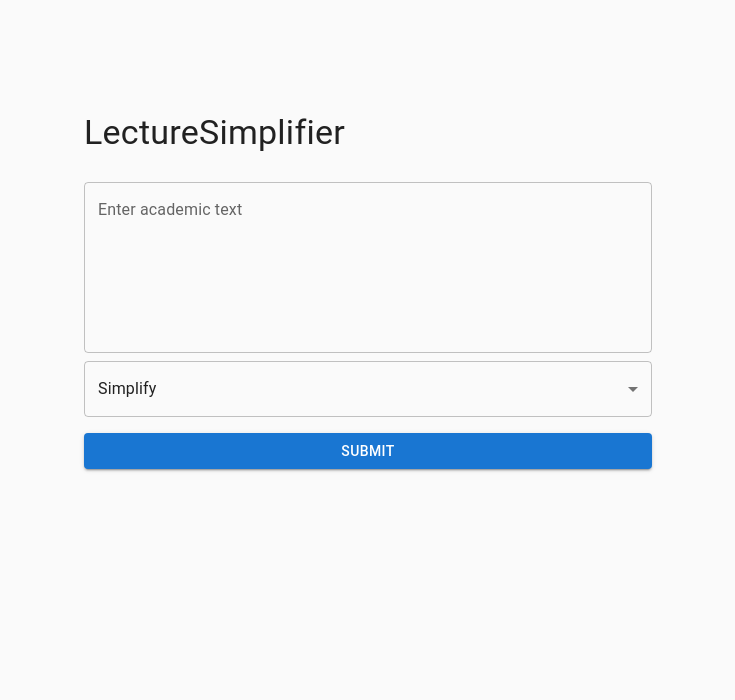
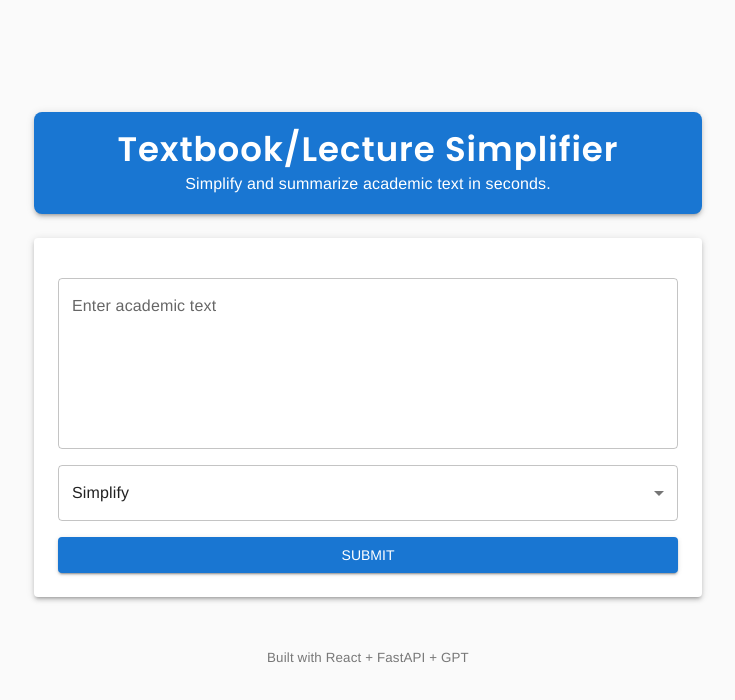
Before and after one commit to CodyGrandt/LectureSummarizer, a React (Vite) app in the folder frontend/lecture-simplifier/: page / in a window 1280 px wide. Shown: the top 700 px of the page, without its empty margins (272-1007 px from the left). Built offline with nearby package versions, Linux system fonts and the light colour scheme.

Commit message:
Furthur UI updates.

```diff
--- a/frontend/lecture-simplifier/index.html
+++ b/frontend/lecture-simplifier/index.html
@@ -5,6 +5,9 @@
     <link rel="icon" type="image/svg+xml" href="/logo.png" />
     <meta name="viewport" content="width=device-width, initial-scale=1.0" />
     <title>Textbook/Lecture Simplifier</title>
+
+    <!-- Fancy logo font -->
+    <link href="https://fonts.googleapis.com/css2?family=Poppins:wght@600&display=swap" rel="stylesheet">
   </head>
   <body>
     <div id="root"></div>
--- a/frontend/lecture-simplifier/src/App.tsx
+++ b/frontend/lecture-simplifier/src/App.tsx
@@ -1,3 +1,5 @@
+// src/App.tsx
+
 import React, { useState } from 'react';
 import { ThemeProvider, createTheme } from '@mui/material/styles';
 import CssBaseline from '@mui/material/CssBaseline';
@@ -13,12 +15,14 @@ const App: React.FC = () => {
     palette: {
       mode: darkMode ? 'dark' : 'light',
       background: {
-      default: darkMode ? '#1e1e1e' : '#fafafa', // lighter than pure black
-      paper: darkMode ? '#2a2a2a' : '#fff', // also controls Box and Card backgrounds
+        default: darkMode ? '#1e1e1e' : '#fafafa',
+        paper: darkMode ? '#2a2a2a' : '#fff',
       },
     },
+    typography: {
+      fontFamily: 'Helvetica, Arial, sans-serif',
+    },
   });
-
 
   const handleToggleDarkMode = () => {
     setDarkMode((prevMode) => !prevMode);
@@ -27,7 +31,7 @@ const App: React.FC = () => {
   return (
     <ThemeProvider theme={theme}>
       <CssBaseline />
-      <Box sx={{ p: 2 }}>
+      <Box sx={{ p: 2, minHeight: '100vh', bgcolor: 'background.default' }}>
         <Box sx={{ display: 'flex', justifyContent: 'flex-end', mb: 2 }}>
           <Tooltip title={darkMode ? 'Switch to Light Mode' : 'Switch to Dark Mode'}>
             <IconButton onClick={handleToggleDarkMode} color="inherit">
@@ -37,6 +41,12 @@ const App: React.FC = () => {
         </Box>
 
         <TextProcessor />
+
+        <Box sx={{ mt: 4 }}>
+          <Box sx={{ textAlign: 'center', opacity: 0.6 }}>
+            <small>Built with React + FastAPI + GPT</small>
+          </Box>
+        </Box>
       </Box>
     </ThemeProvider>
   );
--- a/frontend/lecture-simplifier/src/components/TextProcessor.tsx
+++ b/frontend/lecture-simplifier/src/components/TextProcessor.tsx
@@ -9,6 +9,7 @@ import {
   Select,
   TextField,
   Typography,
+  Paper,
 } from '@mui/material';
 
 const TextProcessor: React.FC = () => {
@@ -50,11 +51,35 @@ const TextProcessor: React.FC = () => {
   };
 
   return (
-    <Box sx={{ maxWidth: 600, mx: 'auto', mt: 5, p: 2 }}>
-      <Typography variant="h4" gutterBottom>
-        LectureSimplifier
+    <Box sx={{ maxWidth: 700, mx: 'auto', mt: 5, p: 2 }}>
+      <Box
+        sx={{
+          bgcolor: 'primary.main',
+          color: 'primary.contrastText',
+          p: 2,
+          borderRadius: 2,
+          textAlign: 'center',
+          mb: 3,
+          boxShadow: 3,
+        }}
+      >
+        <Typography
+          variant="h4"
+          sx={{
+            fontFamily: '"Poppins", sans-serif',
+            fontWeight: 600,
+            letterSpacing: 1,
+          }}
+        >
+            Textbook/Lecture Simplifier
+
         </Typography>
+        <Typography variant="subtitle1">
+          Simplify and summarize academic text in seconds.
+        </Typography>
+      </Box>
 
+      <Paper elevation={3} sx={{ p: 3, mt: 2 }}>
         <form onSubmit={handleSubmit}>
           <TextField
             label="Enter academic text"
@@ -65,6 +90,7 @@ const TextProcessor: React.FC = () => {
             onChange={(e) => setInputText(e.target.value)}
             variant="outlined"
             margin="normal"
+            sx={{ mb: 2 }}
           />
 
           <Select
@@ -101,15 +127,39 @@ const TextProcessor: React.FC = () => {
         {result && (
           <Box sx={{ mt: 4 }}>
             <Typography variant="h6">Output:</Typography>
+            <Box sx={{ whiteSpace: 'pre-line', lineHeight: 1.7 }}>
+              {result.split('\n').map((line, index) => {
+                const match = line.match(/^([^:]+):\s*(.*)$/); // matches "Term: definition"
+                if (match) {
+                  return (
                     <Typography
+                      key={index}
                       variant="body1"
-            sx={{ whiteSpace: 'pre-line', lineHeight: 1.7 }}
                       align="left"
+                      sx={{ lineHeight: 1.7 }}
+                      color="primary"
                     >
-            {result}
+                      <strong>{match[1]}:</strong> {match[2]}
                     </Typography>
+                  );
+                } else {
+                  return (
+                    <Typography
+                      key={index}
+                      variant="body1"
+                      align="left"
+                      sx={{ lineHeight: 1.7 }}
+                      color="primary"
+                    >
+                      {line}
+                    </Typography>
+                  );
+                }
+              })}
+            </Box>
           </Box>
         )}
+      </Paper>
     </Box>
   );
 };
```
Lines whose indentation alone changed are shown as unchanged.
